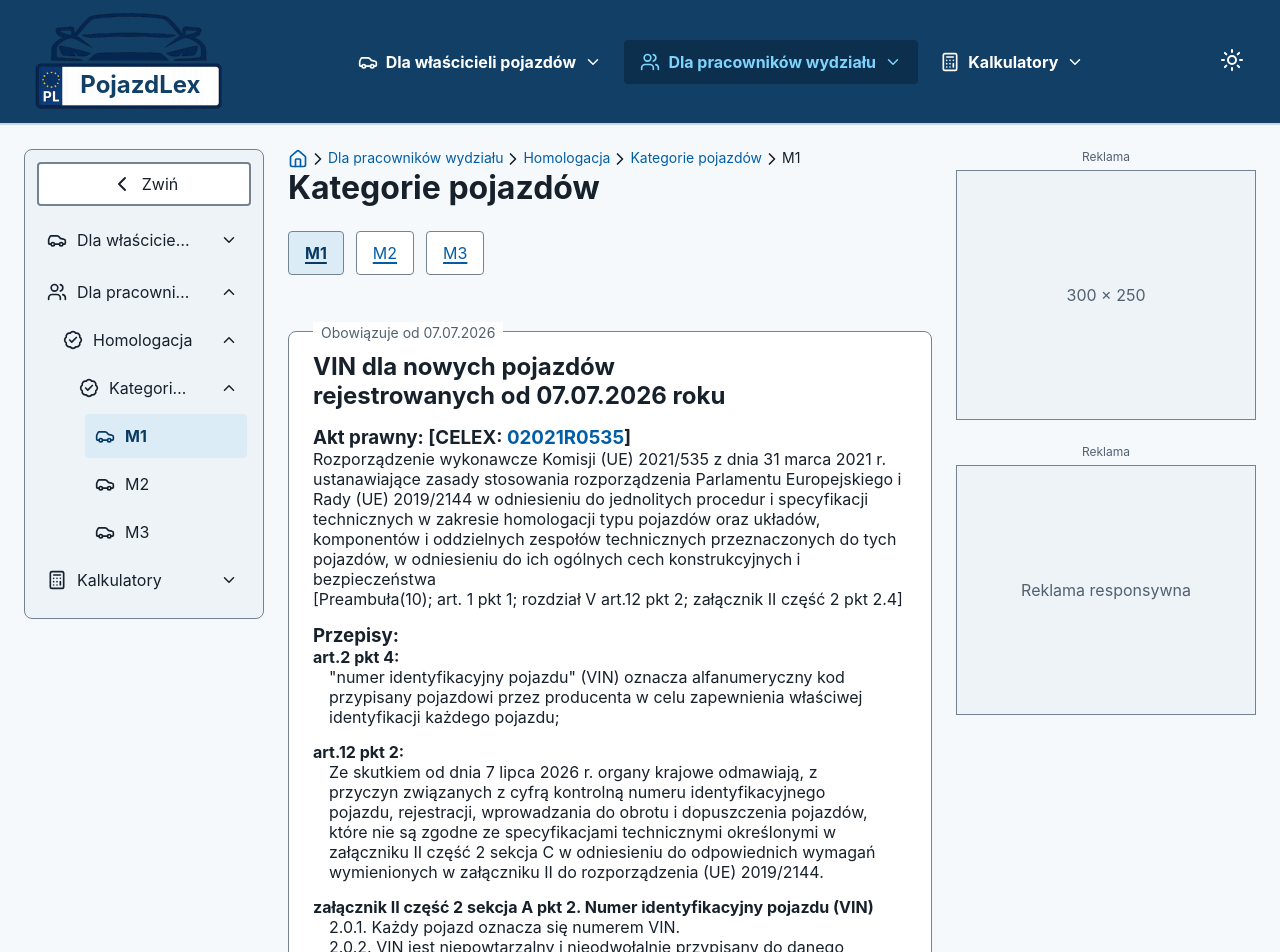
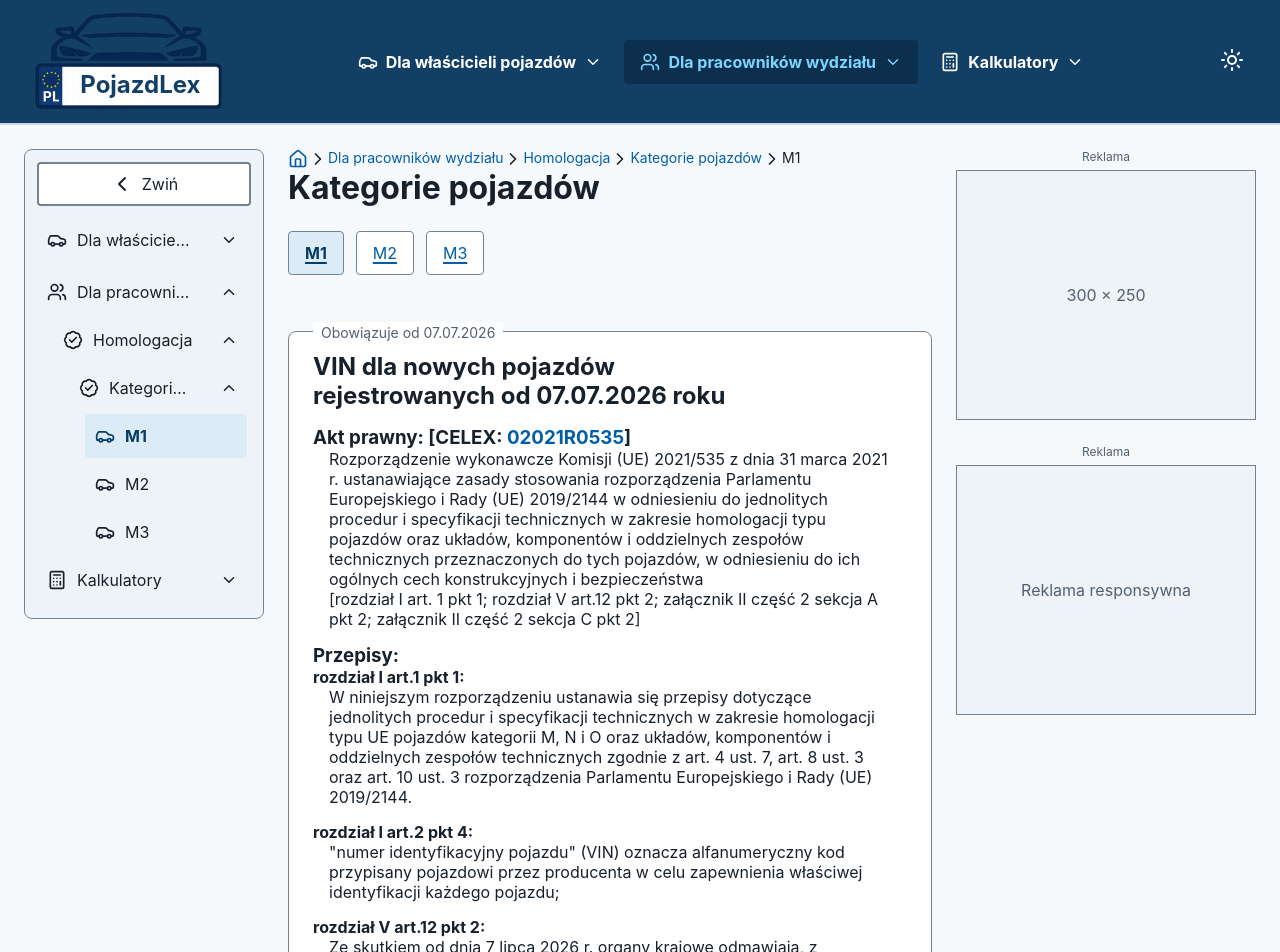
Before and after one commit to KonradKinok/MotoLex, a React (Vite) app: page /dla-pracownikow/homologacja/kategorie-pojazdow/m1 in a window 1280 px wide. Shown: the top 952 px of the page. Built offline with nearby package versions, Linux system fonts and the light colour scheme.

Commit message:
11.09.2026 Regulation001Vin

```diff
--- a/src/LegalRegulations/Regulation001Vin.tsx
+++ b/src/LegalRegulations/Regulation001Vin.tsx
@@ -61,6 +61,16 @@ export default function Regulation001Vin({
   const CELEX_02021R0535 = legalActs.find(
     ({ act }) => act.celexNumber === "02021R0535",
   );
+
+  if (!CELEX_02021R0535) {
+    return (
+      <article id={id} aria-labelledby={titleId}>
+        <h2 id={titleId}>{title}</h2>
+        <p>Treść artykułu jest chwilowo niedostępna.</p>
+      </article>
+    );
+  }
+
   return (
     <article
       id={id}
@@ -85,38 +95,47 @@ export default function Regulation001Vin({
         <h3>
           Akt prawny: [CELEX:{" "}
           <a
-            href={CELEX_02021R0535?.act?.sourceUrl}
+            href={CELEX_02021R0535.act.sourceUrl}
             target="_blank"
             rel="noopener noreferrer"
             className={styles.link}
           >
-            {CELEX_02021R0535?.act?.celexNumber}
+            {CELEX_02021R0535.act.celexNumber}
           </a>
           ]
         </h3>
-        <p>{CELEX_02021R0535?.act?.title}</p>
-        <p>[{CELEX_02021R0535?.references.join("; ")}]</p>
+        <div className={styles.legislationActTitleContainer}>
+          <p>{CELEX_02021R0535.act.title}</p>
+          <p>[{CELEX_02021R0535.references.join("; ")}]</p>
+        </div>
       </div>
 
       <div className={styles.legalProvisionsMainContainer}>
         <h3>Przepisy:</h3>
         <div className={styles.legalProvisionsContainer}>
-          <blockquote
-            cite={CELEX_02021R0535?.act?.sourceUrl}
-            className={styles.blockquoteTag}
-          >
-            <h4 className={styles.blockquoteHeader}>art.2 pkt 4:</h4>
+          <blockquote cite={CELEX_02021R0535.act.sourceUrl}>
+            <h4 className={styles.blockquoteHeader}>rozdział I art.1 pkt 1:</h4>
+            <p className={styles.paragraph}>
+              W niniejszym rozporządzeniu ustanawia się przepisy dotyczące
+              jednolitych procedur i specyfikacji technicznych w zakresie
+              homologacji typu UE pojazdów kategorii M, N i O oraz układów,
+              komponentów i oddzielnych zespołów technicznych zgodnie z art. 4
+              ust. 7, art. 8 ust. 3 oraz art. 10 ust. 3 rozporządzenia
+              Parlamentu Europejskiego i Rady (UE) 2019/2144.
+            </p>
+          </blockquote>
+          <blockquote cite={CELEX_02021R0535.act.sourceUrl}>
+            <h4 className={styles.blockquoteHeader}>rozdział I art.2 pkt 4:</h4>
             <p className={styles.paragraph}>
               "numer identyfikacyjny pojazdu" (VIN) oznacza alfanumeryczny kod
               przypisany pojazdowi przez producenta w celu zapewnienia właściwej
               identyfikacji każdego pojazdu;
             </p>
           </blockquote>
-          <blockquote
-            cite={CELEX_02021R0535?.act?.sourceUrl}
-            className={styles.blockquoteTag}
-          >
-            <h4 className={styles.blockquoteHeader}>art.12 pkt 2:</h4>
+          <blockquote cite={CELEX_02021R0535.act.sourceUrl}>
+            <h4 className={styles.blockquoteHeader}>
+              rozdział V art.12 pkt 2:
+            </h4>
             <p className={styles.paragraph}>
               Ze skutkiem od dnia 7 lipca 2026 r. organy krajowe odmawiają, z
               przyczyn związanych z cyfrą kontrolną numeru identyfikacyjnego
@@ -127,10 +146,7 @@ export default function Regulation001Vin({
               rozporządzenia (UE) 2019/2144.
             </p>
           </blockquote>
-          <blockquote
-            cite={CELEX_02021R0535?.act?.sourceUrl}
-            className={styles.blockquoteTag}
-          >
+          <blockquote cite={CELEX_02021R0535.act.sourceUrl}>
             <h4 className={styles.blockquoteHeader}>
               załącznik II część 2 sekcja A pkt 2. Numer identyfikacyjny pojazdu
               (VIN)
@@ -209,23 +225,23 @@ export default function Regulation001Vin({
               2.8. Wykorzystywanie liter "I", "O" lub "Q" jest zabronione.
             </p>
           </blockquote>
-          <blockquote
-            cite={CELEX_02021R0535?.act?.sourceUrl}
-            className={styles.blockquoteTag}
-          >
+          <blockquote cite={CELEX_02021R0535.act.sourceUrl}>
             <h4 className={styles.blockquoteHeader}>
-              załącznik II część 2 sekcja C: pkt 2. Cyfra kontrolna:
+              załącznik II część 2 sekcja C pkt 2. Cyfra kontrolna:
             </h4>
             <p className={styles.paragraph}>
               1. Cyfrę kontrolną określa się poprzez przeprowadzenie obliczeń
               matematycznych określonych w pkt 1.1-1.4.
             </p>
-            <p className={styles.paragraph}>
+            <p id={`${id}-vin-values-description`} className={styles.paragraph}>
               1.1. Do każdej liczby w VIN należy przypisać jej rzeczywistą
               wartość matematyczną, a do każdej litery przypisać określoną
               poniżej wartość:
             </p>
-            <table className={`${styles.table} ${styles.paragraph}`}>
+            <table
+              aria-labelledby={`${id}-vin-values-description`}
+              className={`${styles.table} ${styles.paragraph}`}
+            >
               <tbody>
                 {assignValueVinTable.map((row, index) => {
                   return (
@@ -245,11 +261,17 @@ export default function Regulation001Vin({
                 })}
               </tbody>
             </table>
-            <p className={styles.paragraph}>
+            <p
+              id={`${id}-vin-weights-description`}
+              className={styles.paragraph}
+            >
               1.2. Należy pomnożyć przypisaną wartość dla każdego znaku w VIN
               przez wagę pozycji określoną poniżej:
             </p>
-            <table className={`${styles.table} ${styles.paragraph}`}>
+            <table
+              aria-labelledby={`${id}-vin-weights-description`}
+              className={`${styles.table} ${styles.paragraph}`}
+            >
               <tbody>
                 {itemWeightVinTable.map((row, index) => {
                   return (
@@ -272,18 +294,25 @@ export default function Regulation001Vin({
             <p className={styles.paragraph}>
               1.3. Należy dodać otrzymane iloczyny i podzielić sumę przez 11.
             </p>
-            <p className={styles.paragraph}>
+            <p
+              id={`${id}-vin-check-digit-description`}
+              className={styles.paragraph}
+            >
               1.4. Cyfra kontrolna (cyfra od 0 do 9 lub litera X) wynika z
               reszty ułamkowej albo z równoważności dziesiętnej reszty
               (zaokrąglonej do najbliższej części tysięcznej), zgodnie z
               poniższą tabelą.
             </p>
-            <table className={`${styles.table} ${styles.paragraph}`}>
-              <tbody>
+            <table
+              aria-labelledby={`${id}-vin-check-digit-description`}
+              className={`${styles.table} ${styles.paragraph}`}
+            >
+              <thead>
                 <tr key={`-1-row-th-1.4`}>
                   {checkDigitVinTable.header.map((cell, index) => {
                     return (
                       <th
+                        scope="col"
                         key={`${index}-cell-th-1.4`}
                         className={styles.tableCell}
                       >
@@ -292,6 +321,8 @@ export default function Regulation001Vin({
                     );
                   })}
                 </tr>
+              </thead>
+              <tbody>
                 {checkDigitVinTable.table.map((row, index) => {
                   return (
                     <tr key={`${index}-row-td-1.4`}>
@@ -335,7 +366,7 @@ export default function Regulation001Vin({
           {legalActs.map(({ act, references }) => (
             <li key={act.celexNumber}>
               <p>{act.title}</p>
-              <p>{references.join("; ")}</p>
+              <p>[{references.join("; ")}]</p>
               <p>
                 EUR-Lex{" "}
                 <a
--- a/src/LegalRegulations/RegulationsStyle.module.scss
+++ b/src/LegalRegulations/RegulationsStyle.module.scss
@@ -23,7 +23,7 @@
   }
 
   .legislationActNameContainer {
-    .legislationActName {
+    .legislationActTitleContainer {
       margin: auto 1rem;
     }
   }
--- a/src/LegalRegulations/legalRegulationsTable.ts
+++ b/src/LegalRegulations/legalRegulationsTable.ts
@@ -45,10 +45,10 @@ export const legalRegulationsTable = [
       {
         act: legalActsSourceLink.celex02021R0535,
         references: [
-          "Preambuła(10)",
-          "art. 1 pkt 1",
+          "rozdział I art. 1 pkt 1",
           "rozdział V art.12 pkt 2",
-          "załącznik II część 2 pkt 2.4",
+          "załącznik II część 2 sekcja A pkt 2",
+          "załącznik II część 2 sekcja C pkt 2",
         ],
       },
       {
```
